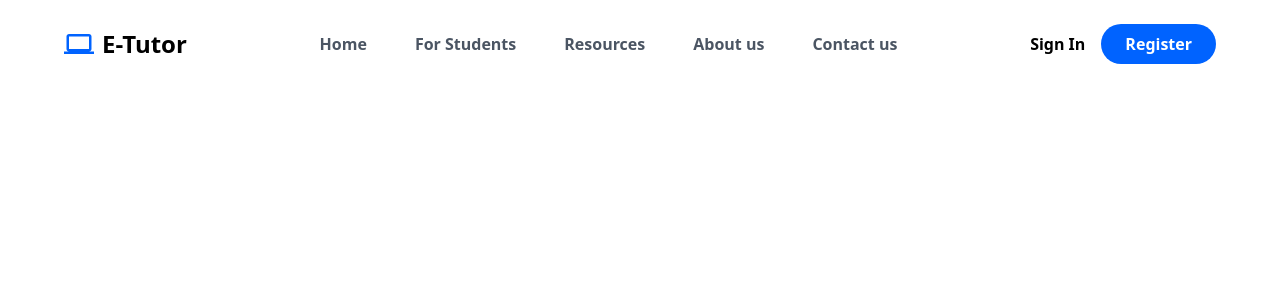
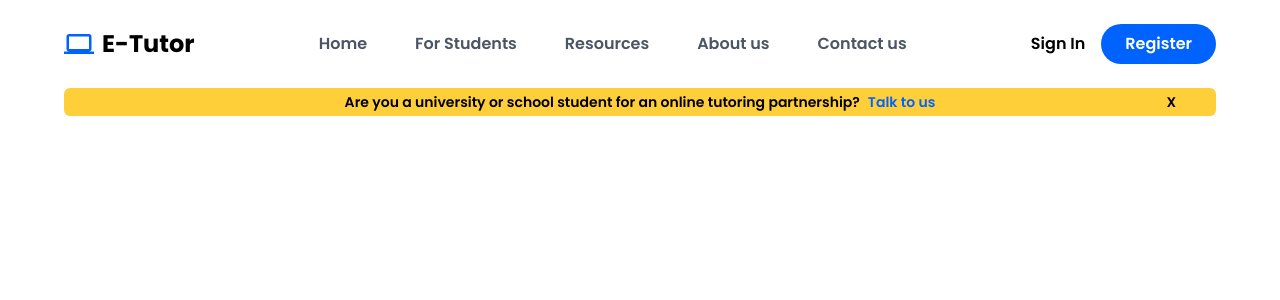
Before and after one commit to Nafiz7D/E-tutor, a React (Vite) app: page / in a window 1280 px wide. Shown: the top 300 px of the page. Built offline with nearby package versions, Linux system fonts and the light colour scheme.

Commit message:
added navbarbanner

```diff
--- a/src/App.jsx
+++ b/src/App.jsx
@@ -1,10 +1,12 @@
 import Navbar from "./components/Navbar/Navbar"
+import NavbarBanner from "./components/Navbar/NavbarBanner"
 
 
 const App = () => {
   return (
     <main className="overflow-x-hidden max-w-6xl mx-auto">
-         <Navbar></Navbar>
+      <Navbar></Navbar>
+      <NavbarBanner></NavbarBanner>
     </main>
   )
 }
--- a/src/components/Navbar/Navbar.jsx
+++ b/src/components/Navbar/Navbar.jsx
@@ -2,11 +2,16 @@ import { NavbarMenu } from "../../mockData/data.js";
 import { MdComputer, MdMenu } from "react-icons/md";
 import { motion } from "framer-motion";
 import React from "react";
+import ResponsiveMenu from "./ResponsiveMenu.jsx";
 const Navbar = () => {
     const [isOpen, setIsOpen] = React.useState(false);
     return (
         <>
-            <nav>
+            <motion.div
+                initial={{ opacity: 0 }}
+                animate={{ opacity: 1 }}
+                transition={{ duration: 0.5, delay: 0.5 }}
+            >
                 <div className="container flex justify-between items-center py-6">
                     {/* logo section */}
                     <div className="text-2xl flex items-center gap-2 font-bold">
@@ -40,7 +45,9 @@ const Navbar = () => {
                         <MdMenu className="text-4xl"></MdMenu>
                     </div>
                 </div>
-            </nav>
+            </motion.div>
+            {/* mobile Sidebar section */}
+            <ResponsiveMenu isOpen={isOpen}></ResponsiveMenu>
         </>
     )
 }
--- /dev/null
+++ b/src/components/Navbar/NavbarBanner.jsx
@@ -0,0 +1,24 @@
+import React from 'react'
+import { motion } from "framer-motion";
+
+const NavbarBanner = () => {
+    const [isOpen, setIsOpen] = React.useState(true);
+    return (
+        isOpen && (
+            <motion.div
+                initial={{ opacity: 0 }}
+                animate={{ opacity: 1 }}
+                transition={{ duration: 0.5, delay: 0.7 }}
+                className='bg-primary text-sm text-center font-semibold p-1 hidden lg:block relative rounded-md'>
+                Are you a university or school student for an online tutoring partnership?
+                <a href="#" className='text-secondary ml-2'>Talk to us</a>
+                <div className='absolute top-1/2 right-10 cursor-pointer -translate-y-1/2' onClick={() => setIsOpen(false)}>
+                    X
+                </div>
+            </motion.div>
+        )
+
+    )
+}
+
+export default NavbarBanner
--- /dev/null
+++ b/src/components/Navbar/ResponsiveMenu.jsx
@@ -0,0 +1,28 @@
+import { motion, AnimatePresence } from "framer-motion";
+
+const ResponsiveMenu = ({ isOpen }) => {
+    return (
+        <AnimatePresence mode='wait'>
+            {
+                isOpen && (<motion.div
+                    initial={{ opacity: 0, y: -100 }}
+                    animate={{ opacity: 1, y: 0 }}
+                    exit={{ opacity: 0, y: -100 }}
+                    transition={{ duration: 0.3 }}
+                    className='absolute top-20 left-0 w-full h-screen z-20 lg:hidden'
+                >
+                    <div className='text-xl font-semibold uppercase bg-primary text-white py-10 rounded-3xl m-6'>
+                        <ul className='flex flex-col justify-center items-center gap-10'>
+                            <li>Home</li>
+                            <li>About</li>
+                            <li>Service</li>
+                            <li>Contact</li>
+                        </ul>
+                    </div>
+                </motion.div>
+                )}
+        </AnimatePresence>
+    )
+}
+
+export default ResponsiveMenu
--- a/src/index.css
+++ b/src/index.css
@@ -1,3 +1,8 @@
+@import url('https://fonts.googleapis.com/css2?family=Poppins:ital,wght@0,100;0,200;0,300;0,400;0,500;0,600;0,700;0,800;0,900;1,100;1,200;1,300;1,400;1,500;1,600;1,700;1,800;1,900&display=swap');
 @tailwind base;
 @tailwind components;
 @tailwind utilities;
+
+body {
+    font-family: "Poppins", sans-serif;
+}
--- a/tailwind.config.js
+++ b/tailwind.config.js
@@ -7,7 +7,7 @@ export default {
   theme: {
     extend: {
       colors: {
-        primary:" #ffcf3a",
+        primary: " #ffcf3a",
         secondary: "#0063ff"
       },
       container: true,
@@ -16,7 +16,7 @@ export default {
         sm: "2rem",
         lg: "4rem",
         xl: "5rem",
-        "2xl" : "6rem",
+        "2xl": "6rem",
       }
     },
   },
```
